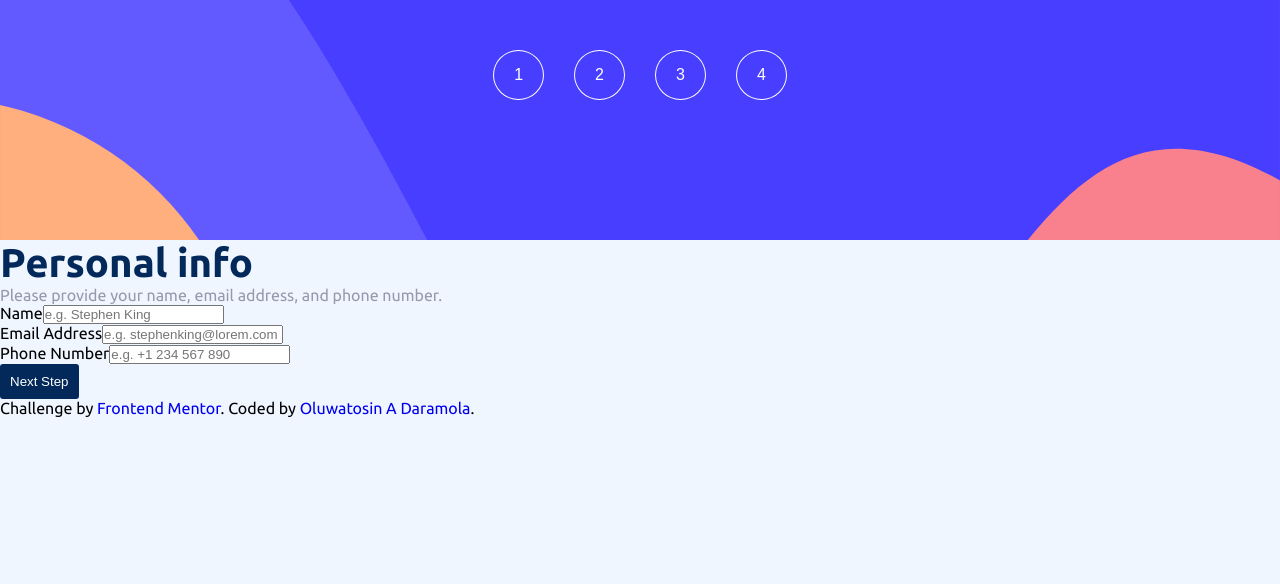
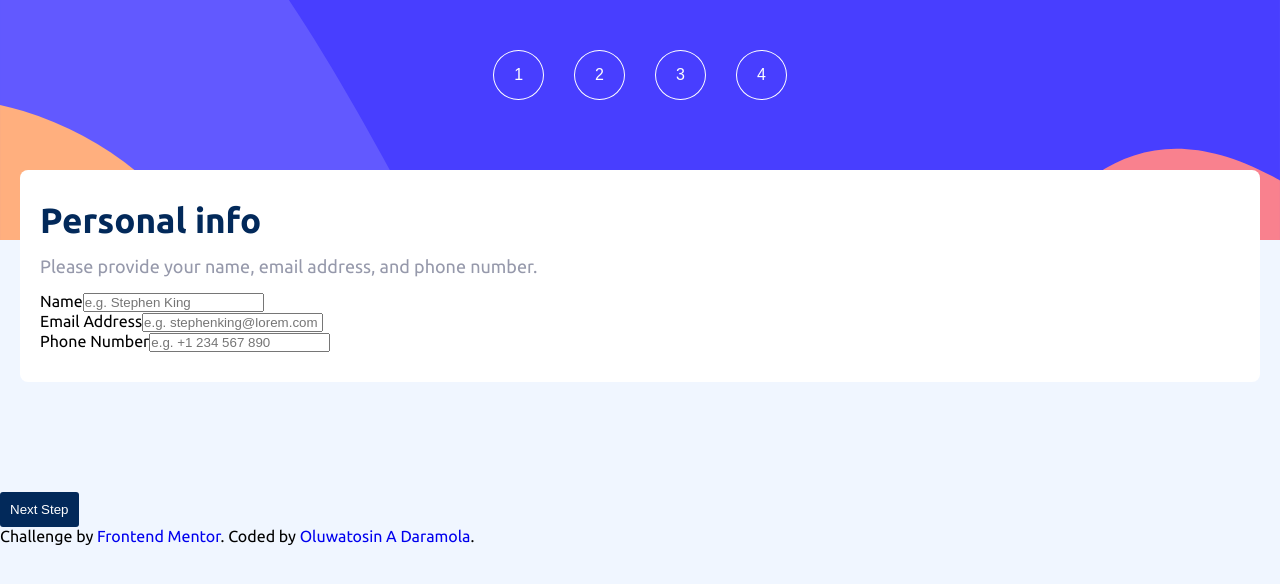
Before and after one commit to Heph-zibah/multi-step-form, a React (Create React App) app: page / in a window 1280 px wide. Shown: the top 584 px of the page. Built offline with nearby package versions, Linux system fonts and the light colour scheme.

Commit message:
revamp markup

```diff
--- a/src/components/StepOne.jsx
+++ b/src/components/StepOne.jsx
@@ -1,11 +1,13 @@
 import React from 'react'
+import { header } from '../hooks/texts'
 
 const StepOne = () => {
   return (
    <>
-    <form action="" className='form__step--one'>
-        <h1>Personal info</h1>
-        <p>Please provide your name, email address, and phone number.</p>
+    <div className='steps__container'>
+        <h1>{header[0].h1}</h1>
+        <p>{header[0].p}</p>
+        <form action="">
             <div className='formGroup__step--one'>
                 <label htmlFor="name">Name</label>
                 <input type="text" placeholder='e.g. Stephen King' />
@@ -18,9 +20,12 @@ const StepOne = () => {
                 <label htmlFor="phoneNumber">Phone Number</label>
                 <input type="text" placeholder='e.g. +1 234 567 890'/>
             </div>
+        </form>
+
+    </div>
+    <div>
         <button className='formBtn--step--one'>Next Step</button>
-
-    </form>
+    </div>
    </>
   )
 }
```
Lines whose indentation alone changed are shown as unchanged.
